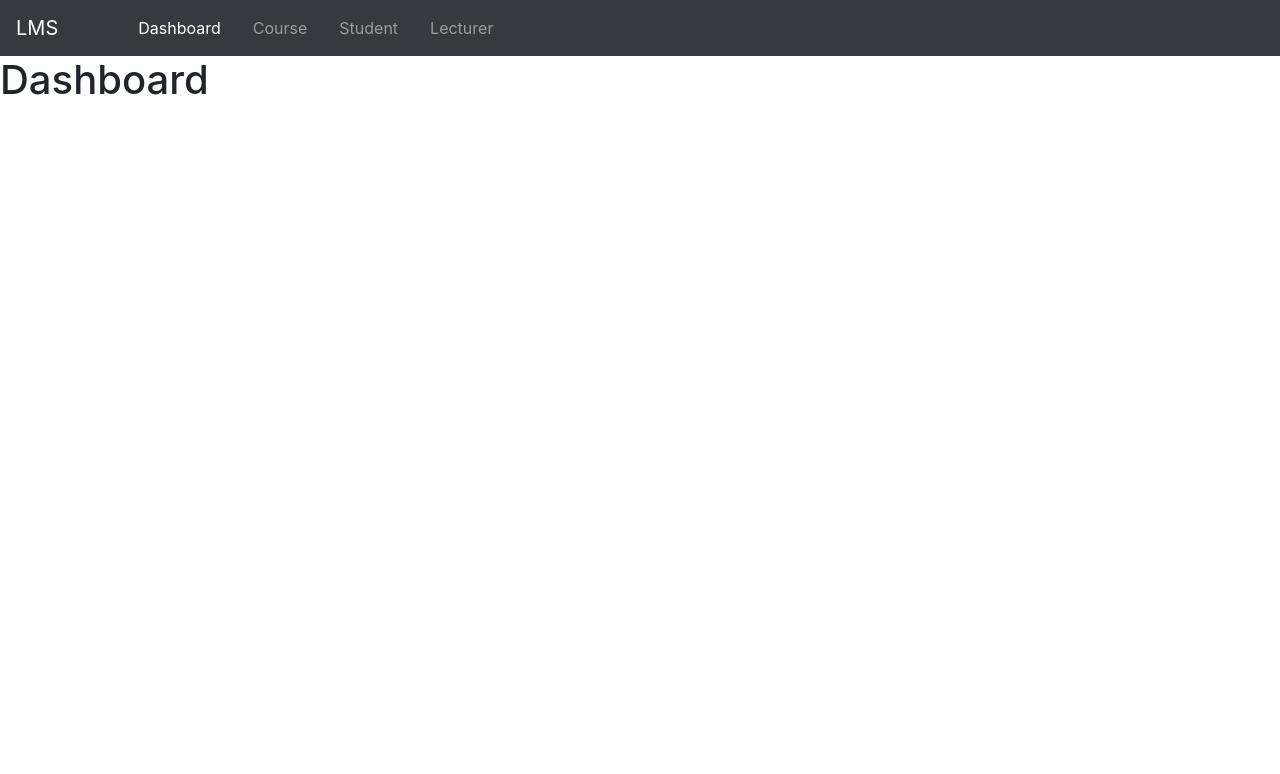
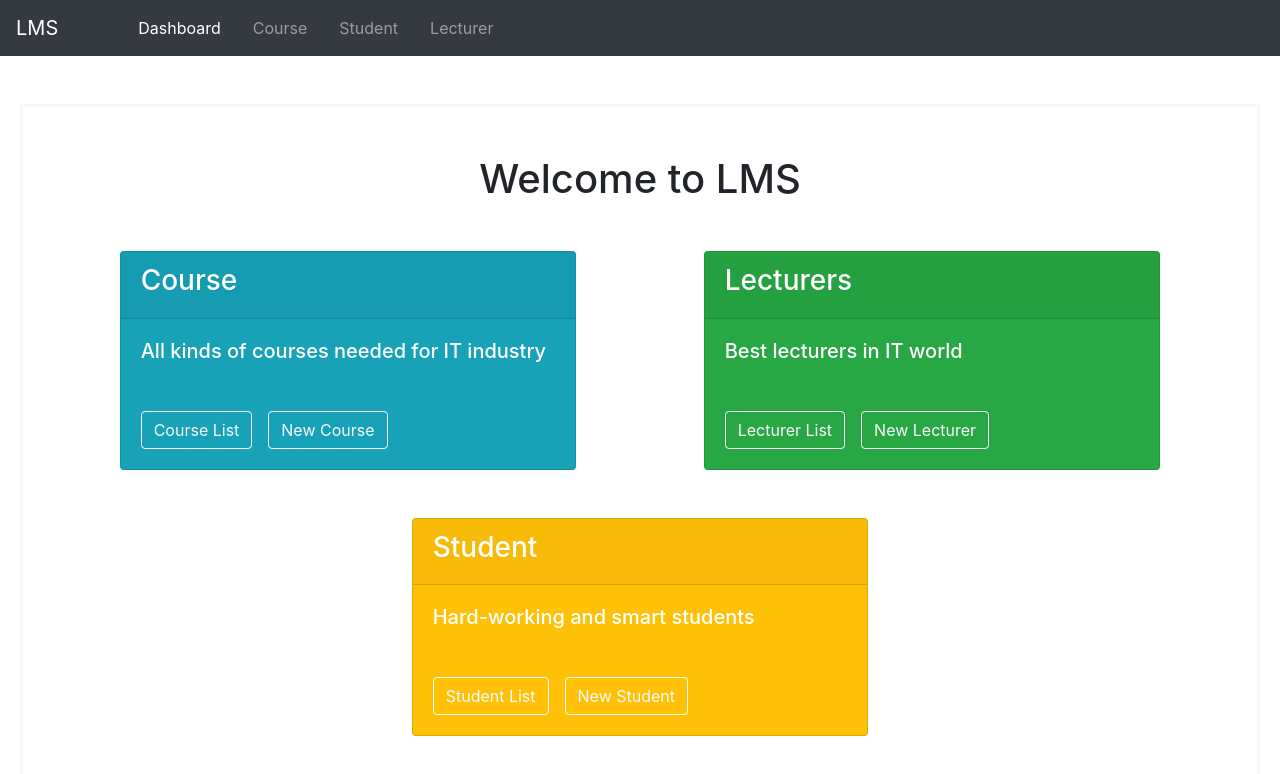
Before and after one commit to neilchen0221/react-lms, a React app: page /#/dashboard in a window 1280 px wide. Shown: the top 774 px of the page. Built offline with nearby package versions, Linux system fonts and the light colour scheme.

Commit message:
style updated

```diff
--- a/src/course/CourseList.js
+++ b/src/course/CourseList.js
@@ -2,29 +2,39 @@ import React from "react";
 import Loader from "../common/Loader";
 import * as CourseApi from "./CourseApi";
 import { Link } from "react-router-dom";
+import Notification from "../common/Notification";
 
 class CourseList extends React.Component {
   constructor() {
     super();
     this.state = {
-      isLoading: true,
+      isLoading: false,
+      error: "",
       courses: []
     };
   }
 
   async componentDidMount() {
-    const courses = await CourseApi.getCourses();
-    this.setState({ isLoading: false, courses: courses || [] });
+    this.setState({ isLoading: true });
+    try {
+      const courses = await CourseApi.getCourses();
+      this.setState({ isLoading: false, courses: courses || [] });
+    } catch (e) {
+      this.setState({ isLoading: false, error: "Something went wrong while loading courses..." });
+    }
   }
 
   renderCourses() {
     return (
       <div className="row">
+        {!this.state.courses.length && <h3>No Course...</h3>}
         {this.state.courses.map(c => {
           return (
             <div key={c.id} className="col-sm-4" style={{ padding: "1rem" }}>
               <div className="card">
-                <div className="card-header">{c.title}</div>
+                <div className="card-header">
+                  <h5>{c.title}</h5>
+                </div>
                 <div className="card-body">
                   <p className="card-text">{c.description}</p>
                   <Link className="btn btn-primary" to={`/courses/${c.id}`}>
@@ -41,14 +51,14 @@ class CourseList extends React.Component {
 
   render() {
     return (
-      <div className="container-fluid">
+      <div className="lms-list__container">
         <h1>Course List</h1>
-        <Link className="btn btn-primary" to={`/courses/create`}>
+        <Link className="btn btn-primary my-3" to={`/courses/create`}>
           New Couse
         </Link>
+        {this.state.error && <Notification>{this.state.error}</Notification>}
         {this.state.isLoading && <Loader />}
-        {!this.state.isLoading && this.state.courses.length && this.renderCourses()}
-        {!this.state.isLoading && !this.state.courses.length && <h3>No Course...</h3>}
+        {!this.state.isLoading && !this.state.error && this.renderCourses()}
       </div>
     );
   }
--- a/src/dashboard/Dashboard.js
+++ b/src/dashboard/Dashboard.js
@@ -1,5 +1,63 @@
 import React from "react";
+import { Link } from "react-router-dom";
 
 export default function Dashboard() {
-  return <h1>Dashboard</h1>;
+  return (
+    <div className="lms-list__container mt-5 p-5">
+      <h1 className="text-center mb-5">Welcome to LMS</h1>
+
+      <div className="row justify-content-around">
+        <div className="col-sm-5">
+          <div className="card text-white bg-info mb-5">
+            <div className="card-header">
+              <h3>Course</h3>
+            </div>
+            <div className="card-body">
+              <h5 className="card-title mb-5">All kinds of courses needed for IT industry</h5>
+              <Link className="btn btn-outline-light mr-3" to={`/courses`}>
+                Course List
+              </Link>
+              <Link className="btn btn-outline-light" to={`/courses/create`}>
+                New Course
+              </Link>
+            </div>
+          </div>
+        </div>
+        <div className="col-sm-5">
+          <div className="card text-white bg-success mb-5">
+            <div className="card-header">
+              <h3>Lecturers</h3>
+            </div>
+            <div className="card-body">
+              <h5 className="card-title mb-5">Best lecturers in IT world</h5>
+              <Link className="btn btn-outline-light mr-3" to={`/lecturers`}>
+                Lecturer List
+              </Link>
+              <Link className="btn btn-outline-light" to={`/lecturers/create`}>
+                New Lecturer
+              </Link>
+            </div>
+          </div>
+        </div>
+      </div>
+      <div className="row justify-content-around">
+        <div className="col-sm-5">
+          <div className="card text-white bg-warning mb-5">
+            <div className="card-header">
+              <h3>Student</h3>
+            </div>
+            <div className="card-body">
+              <h5 className="card-title mb-5">Hard-working and smart students</h5>
+              <Link className="btn btn-outline-light mr-3" to={`/students`}>
+                Student List
+              </Link>
+              <Link className="btn btn-outline-light" to={`/students/create`}>
+                New Student
+              </Link>
+            </div>
+          </div>
+        </div>
+      </div>
+    </div>
+  );
 }
```
